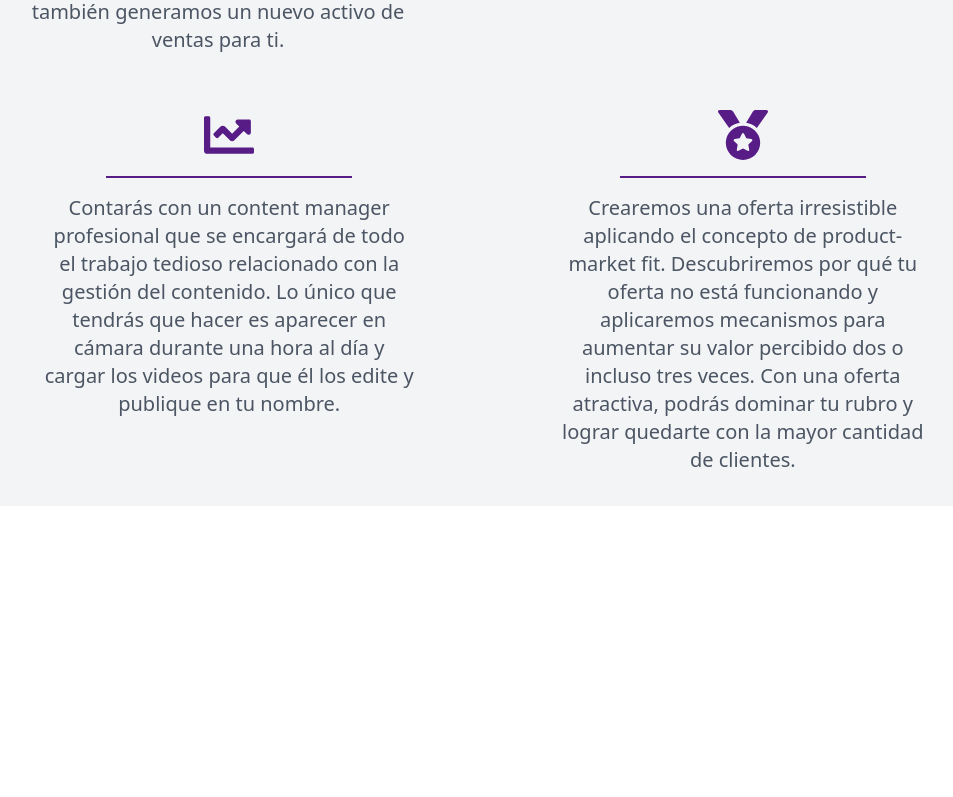
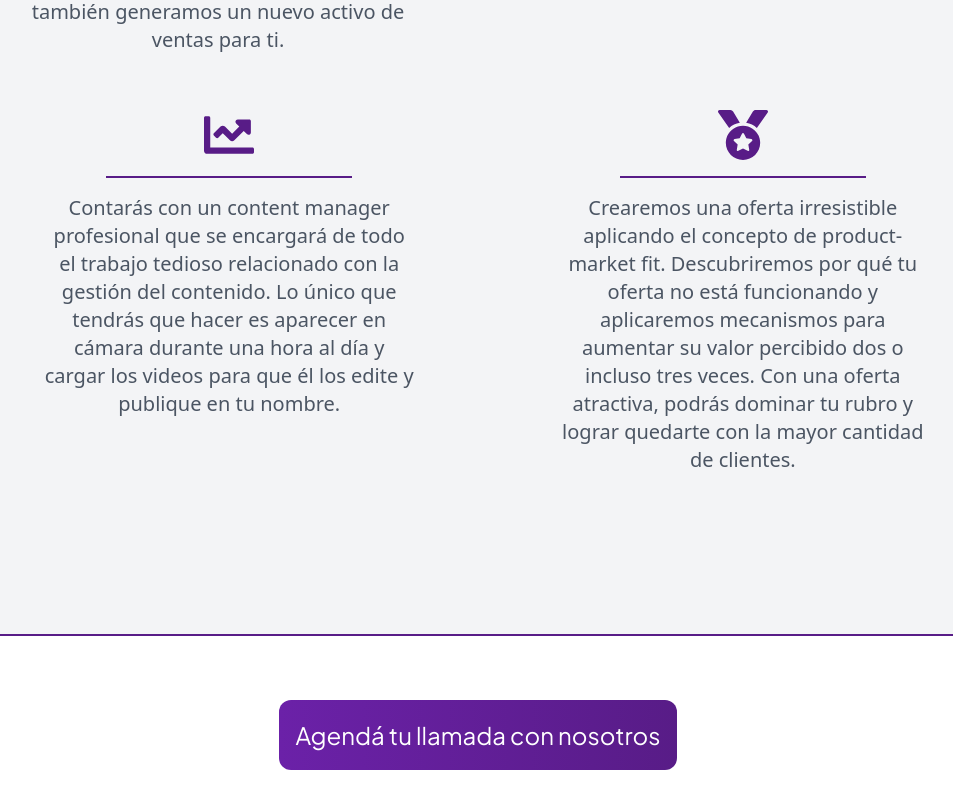
Before and after one commit to NAlonsoBulacio/DoctorSales, a React (Create React App) app in the folder frontend/: page / in a window 1280 px wide. Shown: the part 3168-3965 px from the top of the page, without its empty margins (162-1115 px from the left). Before the commit the page ends 3674 px from the top, so only its background shows below. Built offline with nearby package versions, Linux system fonts and the light colour scheme.

Commit message:
vamos avanzando

```diff
--- a/frontend/src/Componentes/HelpYou/HelpYou.jsx
+++ b/frontend/src/Componentes/HelpYou/HelpYou.jsx
@@ -25,6 +25,35 @@ const HelpYou = () => {
         </div>
       </div>
       <PilaresDoctor />
+      <div className="relative">
+        <div className="flex justify-center items-center mb-14">
+          <hr className="border-t-2 border-purple-900 w-full" />
+        </div>
+        <div className="flex justify-center items-center">
+          <button
+            className="ov-btn-slide-left font-plus-400 max-w-[700px] bg-gradient-to-r from-purple-800 to-purple-900 text-white text-2xl py-2 px-4 rounded-xl mb-2 mx-4 my-0 md:my-2"
+            style={{
+              marginBottom: "3rem",
+              display: "flex",
+              justifyContent: "center",
+            }}
+          >
+            Agendá tu llamada con nosotros
+          </button>
+        </div>
+        <div className="flex justify-center items-center">
+          <h1 className="w-2/3 text-3xl font-noto-300 text-gray-600">
+            Vas a poder demostrarle a tu rubro el valor que realmente tiene tu
+            conocimiento y el valor que tienes para aportar... Imagina tener un
+            equipo y campañas que consiguen clientes sin que dependas de enviar
+            un solo mensaje. Tu única preocupación sería mejorar tus servicios y
+            ofrecer resultados excepcionales a tus clientes.
+          </h1>
+        </div>
+        {/* <svg xmlns="http://www.w3.org/2000/svg" viewBox="0 0 1440 320" className="absolute bottom-0">
+        <path fill="#ffffff" fill-opacity="1" d="M0,32L80,42.7C160,53,320,75,480,80C640,85,800,75,960,96C1120,117,1280,171,1360,197.3L1440,224L1440,320L1360,320C1280,320,1120,320,960,320C800,320,640,320,480,320C320,320,160,320,80,320L0,320Z"></path>
+        </svg> */}
+      </div>
     </div>
   );
 };
--- a/frontend/src/Componentes/PilaresDoctor/PilaresDoctor.jsx
+++ b/frontend/src/Componentes/PilaresDoctor/PilaresDoctor.jsx
@@ -3,7 +3,7 @@ import { FaBullhorn, FaChartLine, FaMedal } from "react-icons/fa";
 import { FaPeopleGroup } from "react-icons/fa6";
 const PilaresDoctor = () => {
   return (
-    <div className="w-full flex justify-center items-center bg-gray-100">
+    <div className="w-full flex justify-center items-center bg-gray-100 pb-32">
       <div>
         <div className="flex justify-center items-center">
           <hr className="border-t-1 border-purple-900 w-[1300px] my-12" />
--- a/frontend/src/Componentes/VideoAndButton/VideoAndButton.jsx
+++ b/frontend/src/Componentes/VideoAndButton/VideoAndButton.jsx
@@ -18,7 +18,7 @@ const VideoAndButton = () => {
               justifyContent: "center",
             }}
           >
-            Agendá una llamada con nosotros
+            Agendá tu llamada con nosotros
           </button>
         </div>
         <div className="flex justify-center">
```
